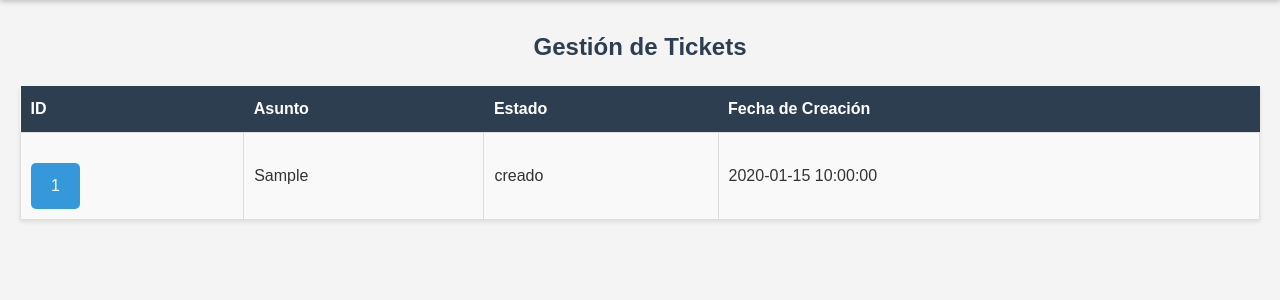
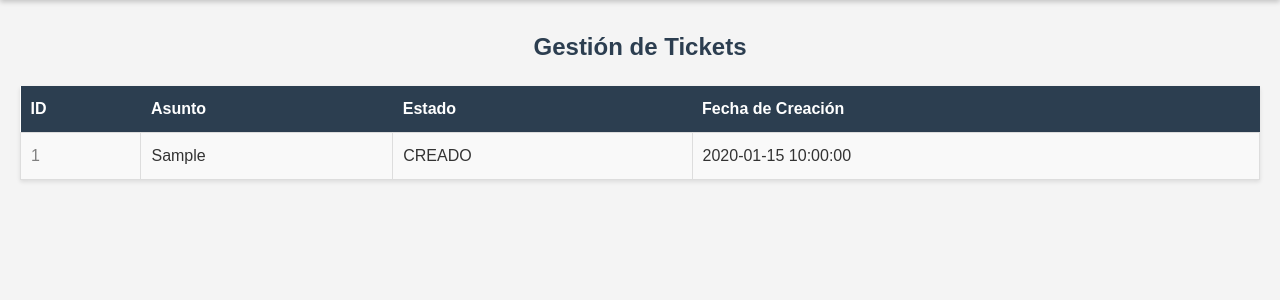
Before and after one commit to Impasse-AJ/Proyecto_Dani, a PHP site: page /Proyecto_Dani/detalle_ticket.php in a window 1280 px wide. Shown: the part 92-392 px from the top of the page. Run offline with PHP 8.4, Linux system fonts and the light colour scheme; a user stored in the database is signed in; tables that the repository leaves empty hold one stand-in row (values such as "Sample post").

Commit message:
cssmahgaa

```diff
--- a/detalle_ticket.php
+++ b/detalle_ticket.php
@@ -35,7 +35,7 @@ $tickets = obtenerTodosLosTickets($pdo);
             <tr>
                 <td><a href="editar_ticket.php?id=<?php echo $ticket['id']; ?>"><?php echo $ticket['id']; ?></a></td>
                 <td><?php echo htmlspecialchars($ticket['asunto']); ?></td>
-                <td><?php echo $ticket['estado']; ?></td>
+                <td><?php echo strtoupper($ticket['estado']); ?></td>
                 <td><?php echo $ticket['fecha_creacion']; ?></td>
             </tr>
         <?php } ?>
--- a/estilos/detalle_ticket.css
+++ b/estilos/detalle_ticket.css
@@ -60,16 +60,9 @@ p {
 
 /* Estilo para el enlace */
 a {
-    display: inline-block;
     margin-top: 20px;
-    padding: 10px 20px;
-    background-color: #3498db;
-    color: white;
+    padding: 50px 0px;
+    color: gray;
     text-decoration: none;
     border-radius: 5px;
-    text-align: center;
 }
-
-a:hover {
-    background-color: #2980b9;
-}
--- a/estilos/misTickets.css
+++ b/estilos/misTickets.css
@@ -7,6 +7,7 @@
 
 /* Estilo general del body */
 body {
+    margin-top: 50px;
     padding-top: 50px;
     font-family: Arial, sans-serif;
     background-color: #f4f4f4;
--- a/mis_tickets.php
+++ b/mis_tickets.php
@@ -52,7 +52,6 @@ $tickets = obtenerTicketsUsuario($pdo, $usuario_id); // Llamar a la función de
 
     <br>
     <a href="crear_ticket.php">Crear Nuevo Ticket</a>
-    <a href="editar_perfil.php">Mi perfil</a>
 </body>
 
 </html>
```
